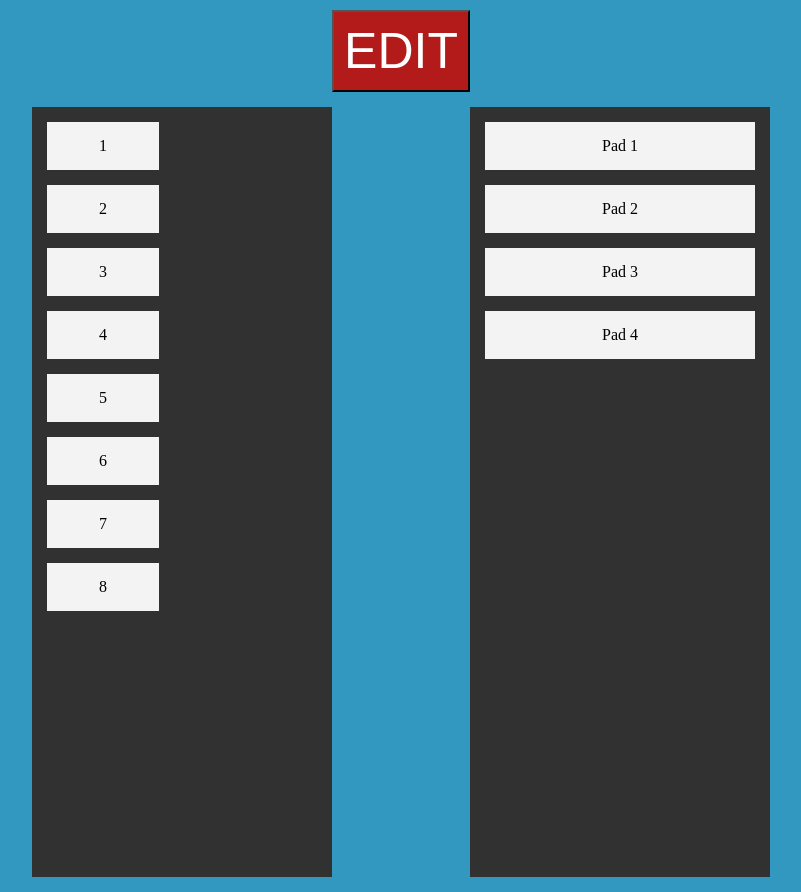
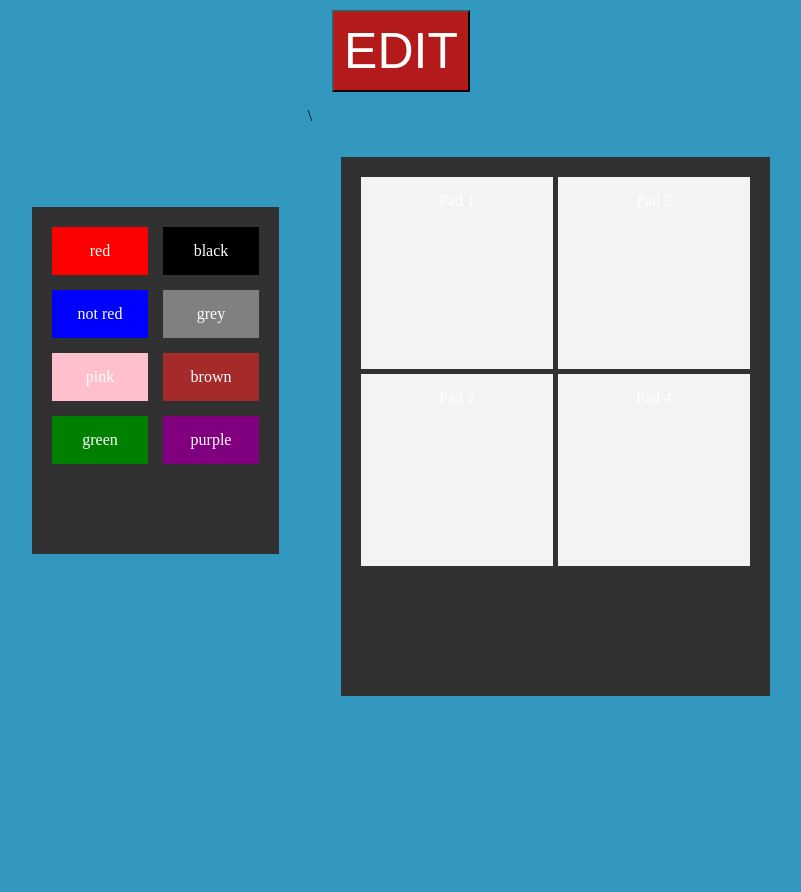
Before and after one commit to 464squad/design-pad, a React (Create React App) app: page / in a window 1280 px wide. Shown: the whole page, without its empty margins (239-1040 px from the left). Built offline with nearby package versions, Linux system fonts and the light colour scheme.

Commit message:
created columns and rolls to fit inside the board along with changed the actual box colors

```diff
--- a/src/components/EditButton.js
+++ b/src/components/EditButton.js
@@ -42,49 +42,62 @@ export default class EditButton extends Component {
 
                 <main className="flexbox">
                     <Board id = "board_1" className = "board">
+                        <div class = "row">
+                            <div class = "column">
                                 <Card id = "cardInput_1" className = "card" draggable = {this.state.draggable} editMode = {this.state.editMode}>
                                     {console.log("Draggable is:" + this.state.draggable + ", while editMode is:" + this.state.editMode)}
-                            <p>1</p>
+                                    <p>red</p>
                                 </Card>
 
                                 <Card id = "cardInput_2" className = "card" draggable = {this.state.draggable} editMode = {this.state.editMode}>
                                     {console.log("Draggable is:" + this.state.draggable + ", while editMode is:" + this.state.editMode)}
-                            <p>2</p>
+                                    <p>not red</p>
                                 </Card>
 
                                 <Card id = "cardInput_3" className = "card" draggable = {this.state.draggable} editMode = {this.state.editMode}>
                                     {console.log("Draggable is:" + this.state.draggable + ", while editMode is:" + this.state.editMode)}
-                            <p>3</p>
+                                    <p>pink</p>
                                 </Card>
 
                                 <Card id = "cardInput_4" className = "card" draggable = {this.state.draggable} editMode = {this.state.editMode}>
                                     {console.log("Draggable is:" + this.state.draggable + ", while editMode is:" + this.state.editMode)}
-                            <p>4</p>
+                                    <p>green</p>
                                 </Card>
+                            </div>
+
+
+                            <div class = "column">
 
                                 <Card id = "cardInput_5" className = "card" draggable = {this.state.draggable} editMode = {this.state.editMode}>
                                     {console.log("Draggable is:" + this.state.draggable + ", while editMode is:" + this.state.editMode)}
-                            <p>5</p>
+                                    <p>black</p>
                                 </Card>
 
                                 <Card id = "cardInput_6" className = "card" draggable = {this.state.draggable} editMode = {this.state.editMode}>
                                     {console.log("Draggable is:" + this.state.draggable + ", while editMode is:" + this.state.editMode)}
-                            <p>6</p>
+                                    <p>grey</p>
                                 </Card>
 
                                 <Card id = "cardInput_7" className = "card" draggable = {this.state.draggable} editMode = {this.state.editMode}>
                                     {console.log("Draggable is:" + this.state.draggable + ", while editMode is:" + this.state.editMode)}
-                            <p>7</p>
+                                    <p>brown</p>
                                 </Card>
 
                                 <Card id = "cardInput_8" className = "card" draggable = {this.state.draggable} editMode = {this.state.editMode}>
                                     {console.log("Draggable is:" + this.state.draggable + ", while editMode is:" + this.state.editMode)}
-                            <p>8</p>
+                                    <p>purple</p>
                                 </Card>
-                    </Board>
+                            </div>
+                        </div>
+
+                    </Board>\
+
+
 
 
                     <Board id = "board_2" className = "board">
+                        <div class = "row">
+                            <div class = "column">
                                 <Card id = "cardPad_1" className = "card" editMode = {this.state.editMode}>
                                 {console.log("Draggable is:" + this.state.draggable + ", while editMode is:" + this.state.editMode)}
                                 <p>Pad 1</p>
@@ -93,8 +106,11 @@ export default class EditButton extends Component {
                                 <Card id = "cardPad_2" className = "card" editMode = {this.state.editMode}>
                                 {console.log("Draggable is:" + this.state.draggable + ", while editMode is:" + this.state.editMode)}
                                 <p>Pad 2</p>
+                                </Card>
+                            </div>
 
-                        </Card>
+
+                            <div class = "column">
                                 <Card id = "cardPad_3" className = "card" editMode = {this.state.editMode}>
                                 {console.log("Draggable is:" + this.state.draggable + ", while editMode is:" + this.state.editMode)}
                                 <p>Pad 3</p>
@@ -104,6 +120,9 @@ export default class EditButton extends Component {
                                 {console.log("Draggable is:" + this.state.draggable + ", while editMode is:" + this.state.editMode)}
                                 <p>Pad 4</p>
                                 </Card>
+                            </div>
+
+                        </div>
 
                     </Board>
                 </main>
--- a/src/css/EditButton.css
+++ b/src/css/EditButton.css
@@ -14,32 +14,106 @@
     margin-top: 10px;
 }
 
+.row {
+    display: flex;
+    flex-direction: row;
+    flex-wrap: wrap;
+    width: 100%;
+  }
+
+.column {
+    display: flex;
+    flex-direction: column;
+    flex-basis: 100%;
+    flex: 1;
+}
+
+
+.flexbox .board .card{
+  padding: 15px 25px;
+  background-color: #F3F3F3;
+  color: white;
+  cursor: pointer;
+  margin-bottom: 5px;
+}
+
+.flexbox .board{
+    display: flex;
+    flex-direction: column;
+    background-color: #313131;
+    padding: 20px;
+  }
+
 #board_1 {
-    flex-wrap: wrap;
+    margin-top: 100px;
+    height: 45%;
+    width: fit-content;
+}
+
+#board_2 {
+    margin-top: 50px;
+    width: fit-content;
+    height: 70%
 }
 
 #cardInput_1 {
-    width: 7rem;
+    width: 6rem;
+    margin-right: 15px;
+    margin-bottom: 15px;
+    background-color: red;
 }
 
 #cardInput_2 {
-    width: 7rem;
+    width: 6rem;
+    margin-bottom: 15px;
+    background-color: blue;
 }
 #cardInput_3 {
-    width: 7rem;
+    width: 6rem;
+    margin-bottom: 15px;
+    background-color: pink;
 }
 #cardInput_4 {
-    width: 7rem;
+    width: 6rem;
+    margin-bottom: 15px;
+    background-color: green;
 }
 #cardInput_5 {
-    width: 7rem;
+    width: 6rem;
+    margin-bottom: 15px;
+    background-color: black;
 }
 #cardInput_6 {
-    width: 7rem;
+    width: 6rem;
+    margin-bottom: 15px;
+    background-color: grey;
 }
 #cardInput_7 {
-    width: 7rem;
+    width: 6rem;
+    margin-bottom: 15px;
+    background-color: brown;
 }
 #cardInput_8 {
-    width: 7rem;
+    width: 6rem;
+    margin-bottom: 15px;
+    background-color: purple;
 }
+
+#cardPad_1 {
+    width: 12rem;
+    height: 12rem;
+    margin-right: 5px;
+}
+#cardPad_2 {
+    width: 12rem;
+    height: 12rem;
+    margin-right: 5px;
+}
+#cardPad_3 {
+    width: 12rem;
+    height: 12rem;
+}
+#cardPad_4 {
+    width: 12rem;
+    height: 12rem;
+}
--- a/src/index.css
+++ b/src/index.css
@@ -19,21 +19,7 @@ body{
   padding: 15px;
 }
 
-.flexbox .board{
-  display: flex;
-  flex-direction: column;
-  width: 100%;
-  max-width: 300px;
-  background-color: #313131;
-  padding: 15px;
-}
 
-.flexbox .board .card{
-  padding: 15px 25px;
-  background-color: #F3F3F3;
-  cursor: pointer;
-  margin-bottom: 15px;
-}
 
 .edit_button {
   float: right;
```
Lines whose indentation alone changed are shown as unchanged.
